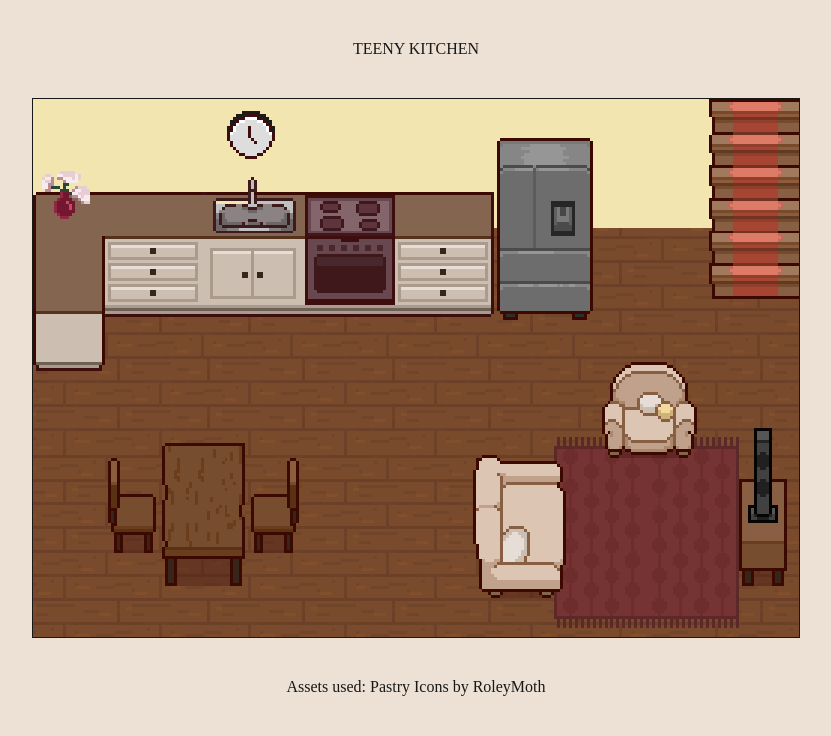
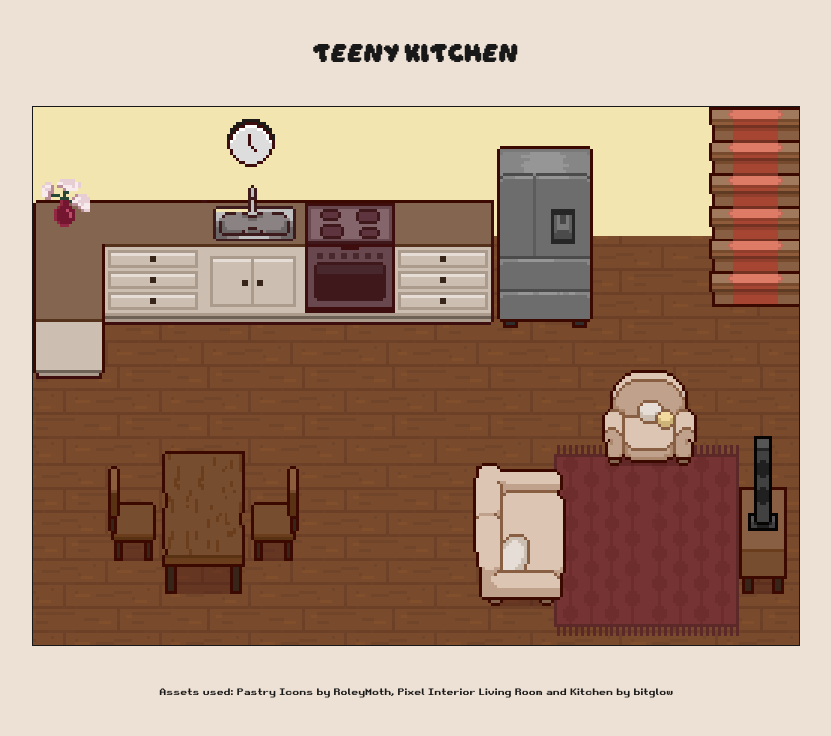
Before and after one commit to kesauce/teenykitchen, a website built with Vite: page index.html in a window 1280 px wide. Shown: the whole page, without its empty margins (224-1055 px from the left). Built offline with nearby package versions, Linux system fonts and the light colour scheme; files whose address does not match are found by name.

Commit message:
added a new font for the assets

```diff
--- a/index.html
+++ b/index.html
@@ -14,8 +14,8 @@
       <canvas id="gameCanvas"></canvas>
     </main>
     <footer>
-      <p>
-        Assets used: Pastry Icons by RoleyMoth
+      <p style="font-size: xx-small; font-family: 'retrogaming';">
+        Assets used: Pastry Icons by RoleyMoth, Pixel Interior Living Room and Kitchen by bitglow
       </p>
     </footer>
     <script type="module" src="/src/main.js"></script>
--- a/src/style.css
+++ b/src/style.css
@@ -7,7 +7,12 @@
 
 @font-face {
     font-family: 'daydream'; /* A name you choose for your font */
-    src: url('public/assets/Daydream DEMO.otf')
+    src: url('/assets/Daydream DEMO.otf')
+  }
+
+@font-face {
+    font-family: 'retrogaming'; /* A name you choose for your font */
+    src: url('/assets/Retro Gaming.ttf')
   }
 
 *{
```
Also changed, not shown: public/assets/Retro Gaming.ttf (added).
